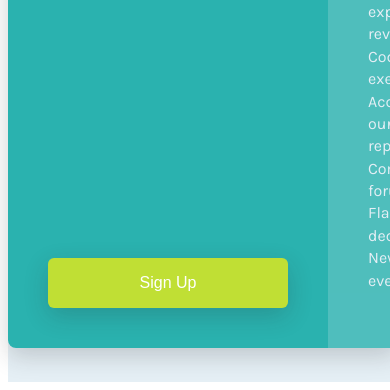
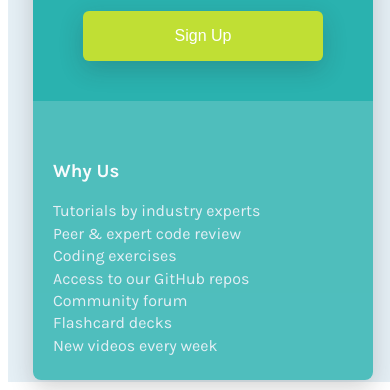
Before and after one commit to israelsanttana/price-card-challenge, a plain HTML site: page index.html in a window 390 px wide. Shown: the part 470-860 px from the top of the page. Drawn offline with Linux system fonts and the light colour scheme.

Commit message:
responsivo finalizado

```diff
--- a/styles/main.css
+++ b/styles/main.css
@@ -104,3 +104,25 @@ p {
   color: var(--third-party-color);
   line-height: 1.4;
 }
+
+@media (max-width: 550px) {
+  .show-case {
+    width: 300px;
+    height: 800px;
+    display: flex;
+    flex-direction: column;
+    align-items: center;
+    justify-content: center;
+    padding: 20px;
+  }
+
+  .section-primary,
+  .section-secondary,
+  .section-third {
+    width: 300px;
+    height: 266px;
+  }
+  .section-secondary {
+    align-items: center;
+  }
+}
```
